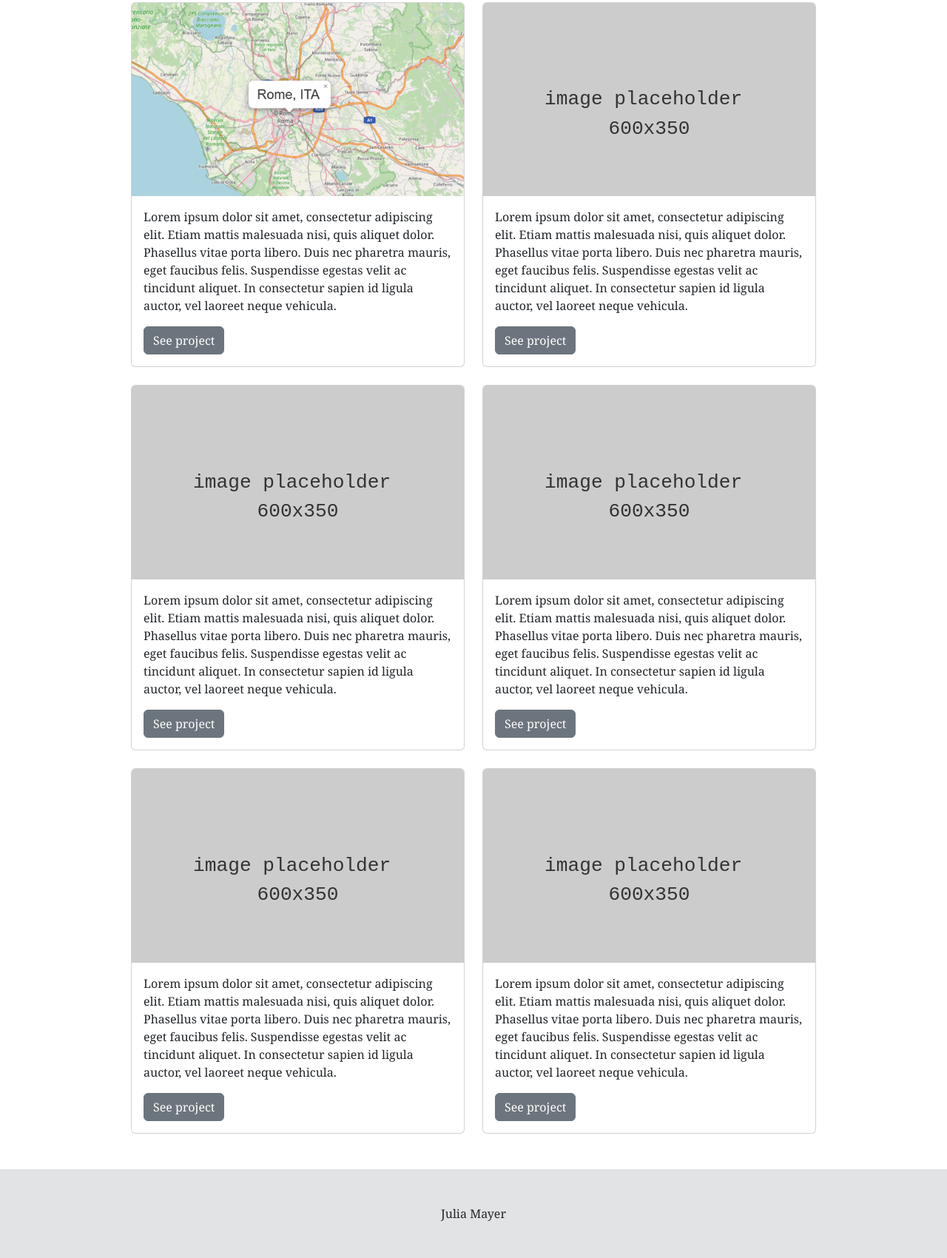
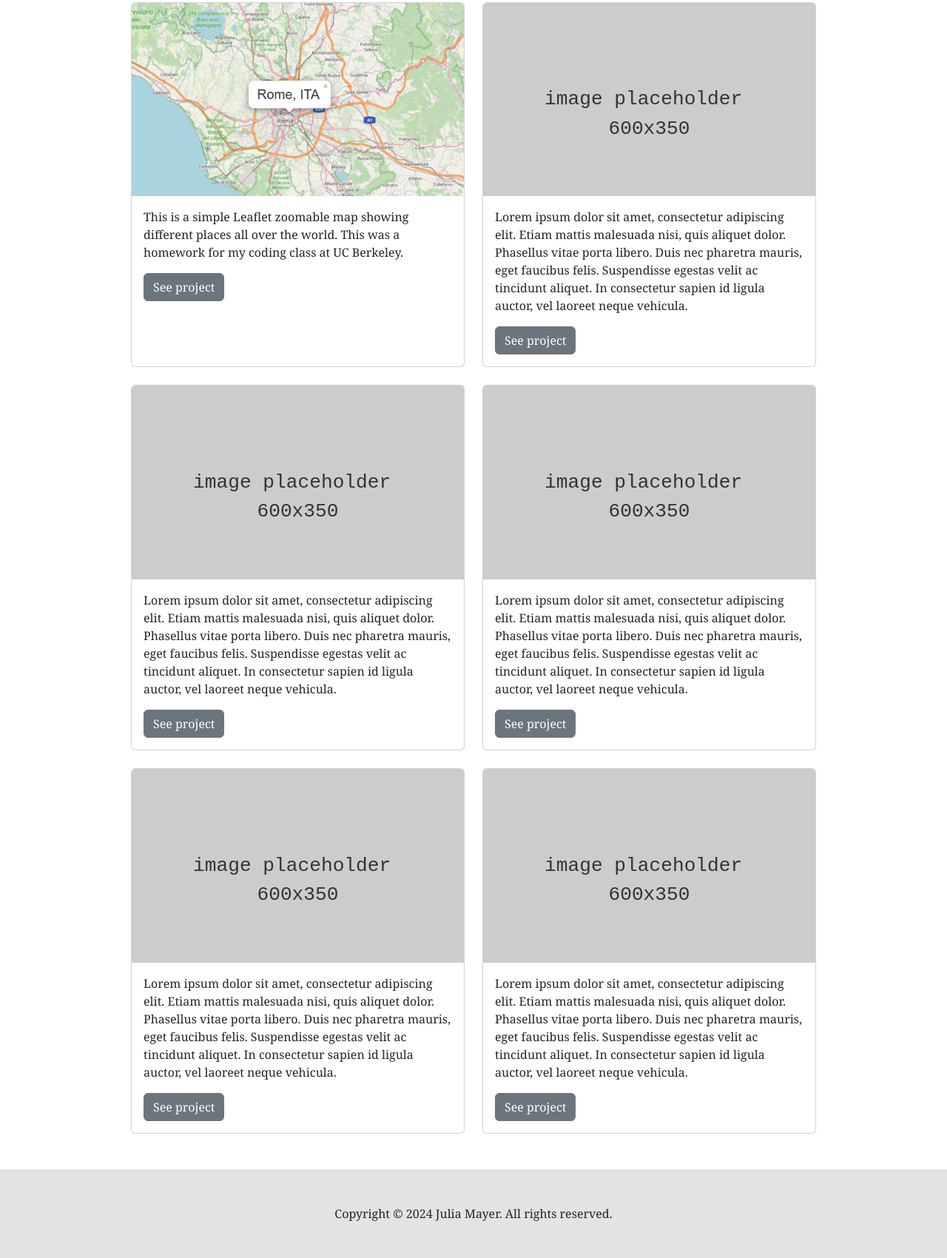
Before and after one commit to mayer-j/J233-Coding, a plain HTML site: page index.html in a window 1280 px wide. Shown: the part 390-2090 px from the top of the page at 74% size. Drawn offline with nearby package versions, Linux system fonts and the light colour scheme.

Commit message:
updated the description for project 1

```diff
--- a/index.html
+++ b/index.html
@@ -69,7 +69,7 @@
               <div class="card h-100">
                 <img src="images/zoomable-map-picture.png" class="card-img-top" alt="...">
                 <div class="card-body">
-                  <p class="card-text">Lorem ipsum dolor sit amet, consectetur adipiscing elit. Etiam mattis malesuada nisi, quis aliquet dolor. Phasellus vitae porta libero. Duis nec pharetra mauris, eget faucibus felis. Suspendisse egestas velit ac tincidunt aliquet. In consectetur sapien id ligula auctor, vel laoreet neque vehicula.</p>
+                  <p class="card-text">This is a simple Leaflet zoomable map showing different places all over the world. This was a homework for my coding class at UC Berkeley.</p>
                   <a class="btn btn-secondary" href="projects/zoomable-map/">See project</a>
                 </div>
               </div>
@@ -144,7 +144,7 @@
 
     <footer class="container-fluid bg-secondary-subtle mt-5">
       <div class="py-5 text-center">
-        Julia Mayer
+        Copyright © 2024 Julia Mayer. All rights reserved.
       </div>
 
     </footer>
```
